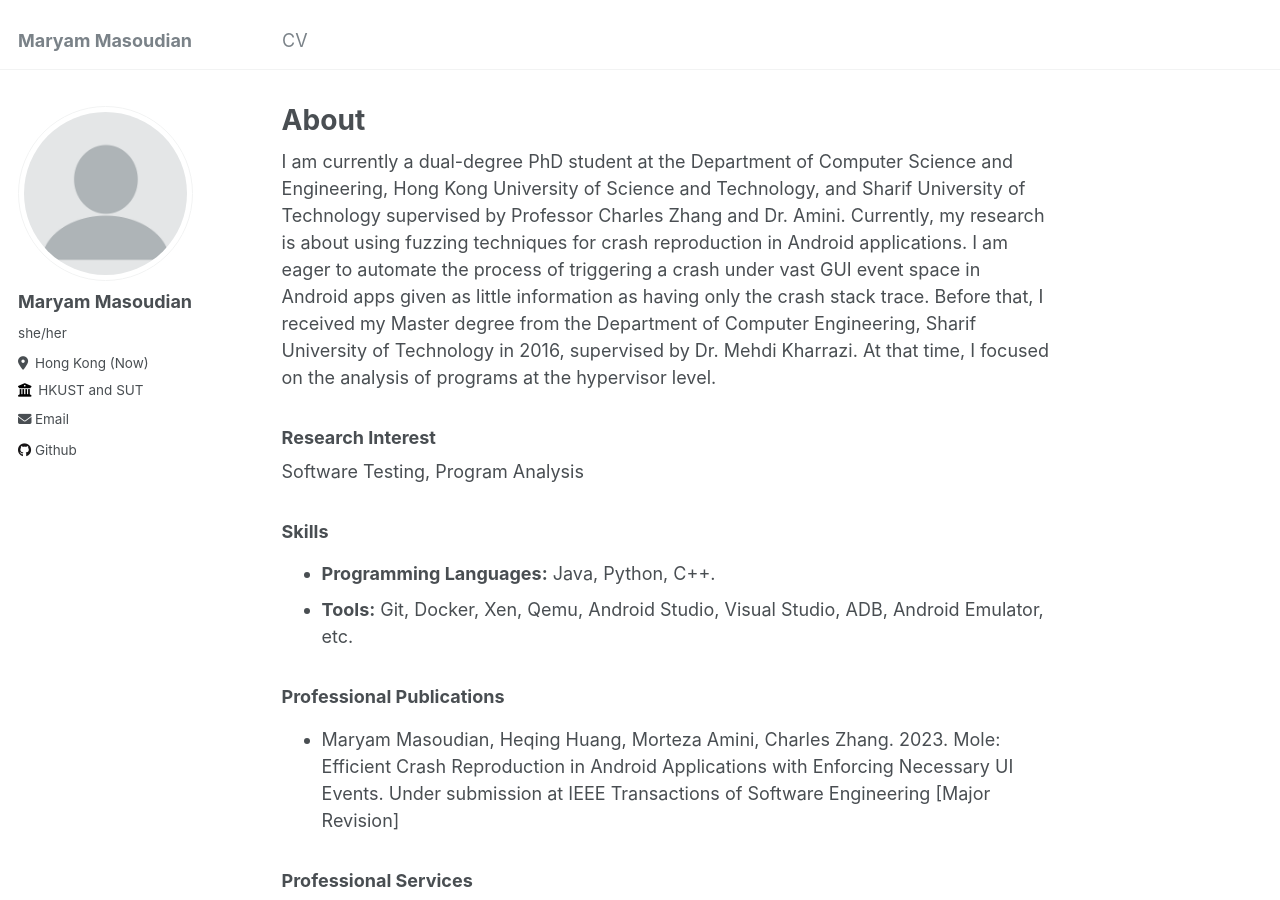
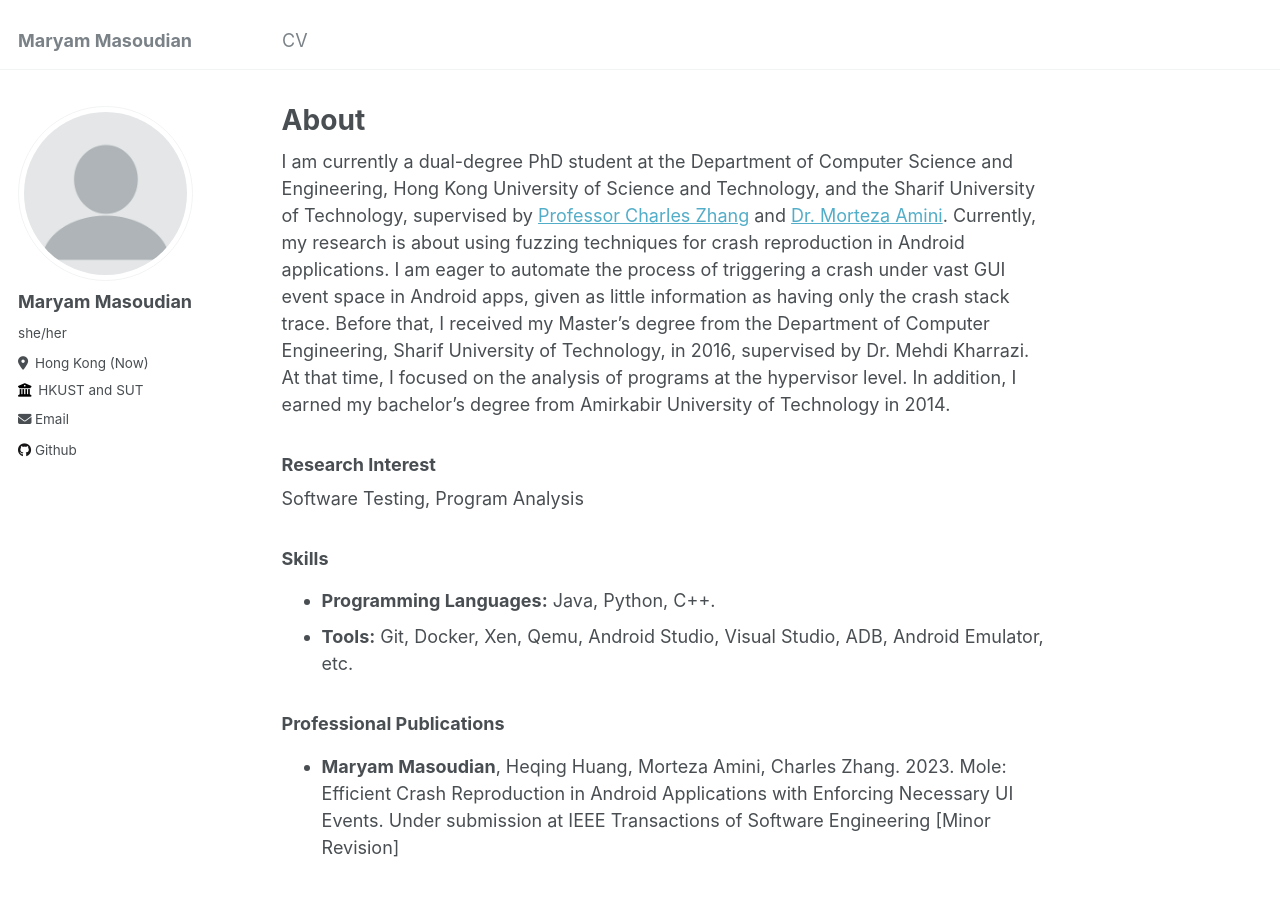
Before and after one commit to maryammsd/maryammsd.github.io, a Jekyll site: the page built from _pages/about.md, in a window 1280 px wide and 900 px high. Built offline with Jekyll 4.4.1, drawn with Linux system fonts in a browser that asks for light colours; some of the changed text lies outside the part shown.

Commit message:
Update about.md

```diff
--- a/_pages/about.md
+++ b/_pages/about.md
@@ -7,7 +7,7 @@ redirect_from:
   - /about.html
 ---
 
-I am currently a dual-degree PhD student at the Department of Computer Science and Engineering, Hong Kong University of Science and Technology, and Sharif University of Technology supervised by Professor Charles Zhang and Dr. Amini. Currently, my research is about using fuzzing techniques for crash reproduction in Android applications. I am eager to automate the process of triggering a crash under vast GUI event space in Android apps given as little information as having only the crash stack trace. Before that, I received my Master degree from the Department of Computer Engineering, Sharif University of Technology in 2016, supervised by Dr. Mehdi Kharrazi. At that time, I focused on the analysis of programs at the hypervisor level.
+I am currently a dual-degree PhD student at the Department of Computer Science and Engineering, Hong Kong University of Science and Technology, and the Sharif University of Technology, supervised by [Professor Charles Zhang](https://cse.hkust.edu.hk/~charlesz/) and [Dr. Morteza Amini](https://sharif.edu/~amini/). Currently, my research is about using fuzzing techniques for crash reproduction in Android applications. I am eager to automate the process of triggering a crash under vast GUI event space in Android apps, given as little information as having only the crash stack trace. Before that, I received my Master's degree from the Department of Computer Engineering, Sharif University of Technology, in 2016, supervised by Dr. Mehdi Kharrazi. At that time, I focused on the analysis of programs at the hypervisor level. In addition, I earned my bachelor's degree from Amirkabir University of Technology in 2014.
 
 ### Research Interest
 Software Testing, Program Analysis
@@ -17,7 +17,7 @@ Software Testing, Program Analysis
 * **Tools:** Git, Docker, Xen, Qemu, Android Studio, Visual Studio, ADB, Android Emulator, etc.
 
 ### Professional Publications
-* Maryam Masoudian, Heqing Huang, Morteza Amini, Charles Zhang. 2023. Mole: Efficient Crash Reproduction in Android Applications with Enforcing Necessary UI Events. Under submission at IEEE Transactions of Software Engineering [Major Revision]
+* **Maryam Masoudian**, Heqing Huang, Morteza Amini, Charles Zhang. 2023. Mole: Efficient Crash Reproduction in Android Applications with Enforcing Necessary UI Events. Under submission at IEEE Transactions of Software Engineering [Minor Revision]
 
 ### Professional Services
 * **Program Committee Member:** USENIX’20, USENIX’21, USENIX’22 Artifact Evaluation
@@ -36,6 +36,13 @@ Software Testing, Program Analysis
 * Awarded honorary direct admission to graduate school (PhD) of Computer Engineering, Sharif The University of Technology, without taking the national entrance exam for graduate schools due to high academic records and achievements, 2017.
 * In the top 5% among more than 1000 participants in the Ph.D. Entrance Exam in Information Technology Engineering, 2017.
 * Awarded honorary direct admission to graduate school (M.Sc.) of Computer Engineering, Amirkabir University of Technology, without taking the national entrance exam for graduate schools due to high academic records and achievements, 2014.
-
+* Awarded
 ### Hobbies
 Reading Books, Swimming, Hiking, Yoga, Cooking
+
+### Favorite Quotes
+*"The more I learn, the more I realize how much I don't know"* by Albert Einstein
+
+*" Small acts of kindness make a big difference"*
+
+*" Be optimistic, but not overly optimistic."*
```
